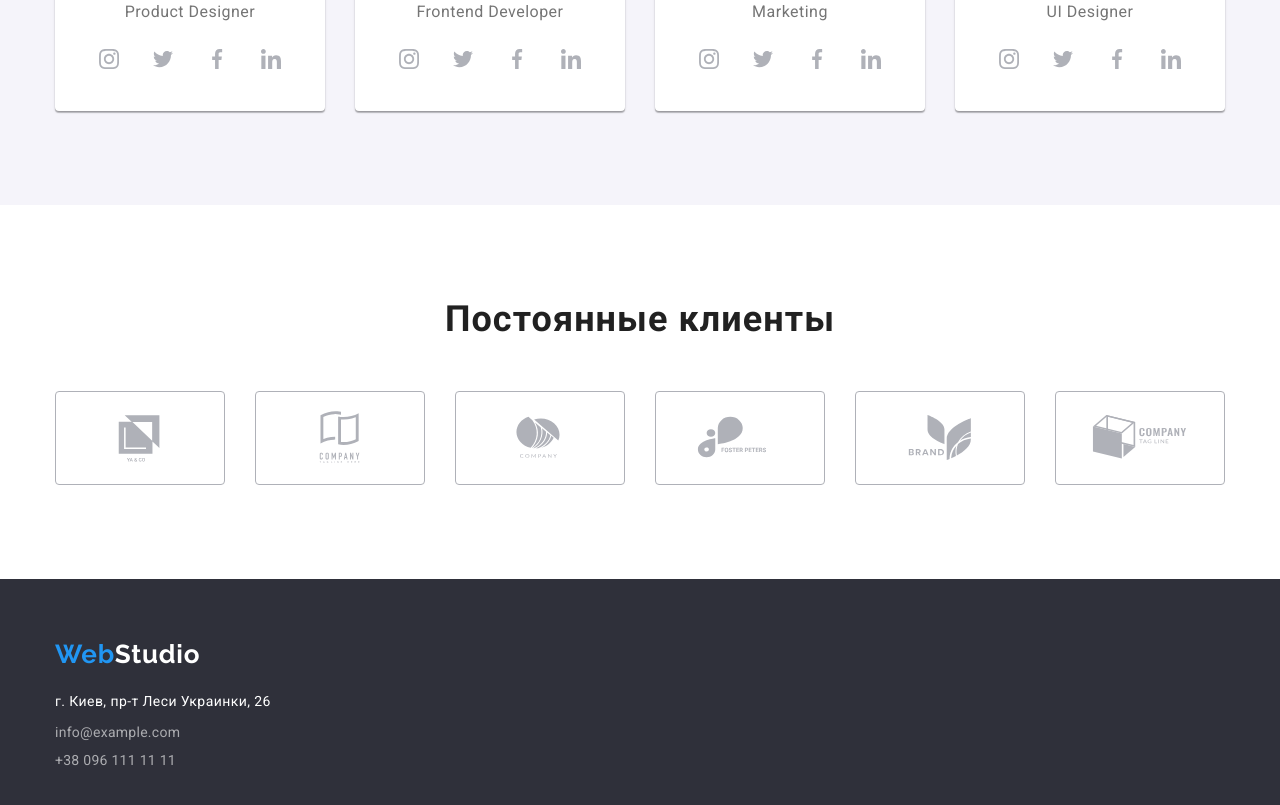
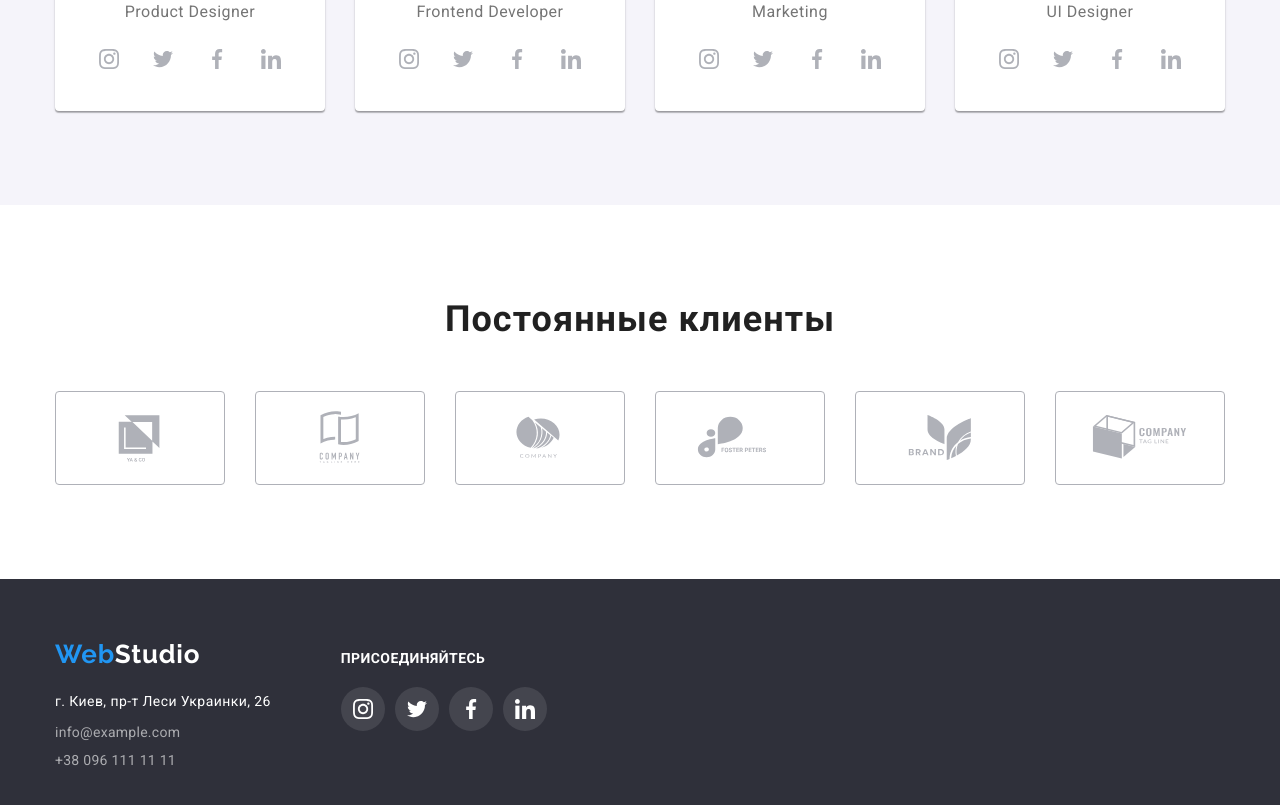
Before and after one commit to OrdDreamer/goit-markup-hw-04, a plain HTML site: page index.html in a window 1280 px wide. Shown: the part 2079-2884 px from the top of the page. Drawn offline with nearby package versions, Linux system fonts and the light colour scheme.

Commit message:
Add social block to footer.

```diff
--- a/css/styles.css
+++ b/css/styles.css
@@ -84,8 +84,6 @@ body {
 
 .social-list {
   display: flex;
-  justify-content: center;
-  margin: 16px auto 0;
 }
 
 .social-list-item:not(:last-child) {
@@ -381,6 +379,11 @@ body {
   color: var(--secondary-text-color-theme-light);
 }
 
+.team-social-list {
+  justify-content: center;
+  margin: 16px auto 0;
+}
+
 /* =============== /Team =============== */
 
 /* =============== Clients =============== */
@@ -432,6 +435,15 @@ body {
   padding-bottom: 60px;
 }
 
+.footer-container {
+  display: flex;
+  align-items: baseline;
+}
+
+.footer-main {
+  margin-right: 70px;
+}
+
 .logo-theme-dark,
 .logo-theme-dark:link,
 .logo-theme-dark:visited,
@@ -472,6 +484,23 @@ body {
 .contact-email-theme-dark:hover,
 .contact-email-theme-dark:focus {
   color: var(--primary-text-color-theme-dark);
+}
+
+.footer-social-title {
+  font-size: 14px;
+  line-height: 1.14;
+  letter-spacing: 0.03em;
+  text-transform: uppercase;
+  color: var(--primary-text-color-theme-dark);
+}
+
+.footer-social-list {
+  margin-top: 20px;
+}
+
+.footer-social-list-item-link {
+  fill: #fff;
+  background-color: rgba(255, 255, 255, 0.1);
 }
 
 /* =============== /Foter =============== */
--- a/index.html
+++ b/index.html
@@ -181,7 +181,7 @@
               <div class="team-item-content-wrapper">
                 <h3 class="team-item-title">Игорь Демьяненко</h3>
                 <p class="team-item-description" lang="en">Product Designer</p>
-                <ul class="list social-list">
+                <ul class="list social-list team-social-list">
                   <li class="social-list-item">
                     <a href="" class="social-list-item-link">
                       <svg class="social-list-item-icon">
@@ -224,7 +224,7 @@
               <div class="team-item-content-wrapper">
                 <h3 class="team-item-title">Ольга Репина</h3>
                 <p class="team-item-description" lang="en">Frontend Developer</p>
-                <ul class="list social-list">
+                <ul class="list social-list team-social-list">
                   <li class="social-list-item">
                     <a href="" class="social-list-item-link">
                       <svg class="social-list-item-icon">
@@ -267,7 +267,7 @@
               <div class="team-item-content-wrapper">
                 <h3 class="team-item-title">Николай Тарасов</h3>
                 <p class="team-item-description" lang="en">Marketing</p>
-                <ul class="list social-list">
+                <ul class="list social-list team-social-list">
                   <li class="social-list-item">
                     <a href="" class="social-list-item-link">
                       <svg class="social-list-item-icon">
@@ -310,7 +310,7 @@
               <div class="team-item-content-wrapper">
                 <h3 class="team-item-title">Михаил Ермаков</h3>
                 <p class="team-item-description" lang="en">UI Designer</p>
-                <ul class="list social-list">
+                <ul class="list social-list team-social-list">
                   <li class="social-list-item">
                     <a href="" class="social-list-item-link">
                       <svg class="social-list-item-icon">
@@ -400,7 +400,8 @@
 
     <!-- Footer -->
     <footer class="page-footer">
-      <div class="container">
+      <div class="container footer-container">
+        <div class="footer-main">
           <a class="logo logo-theme-dark link" href="">
             <span class="logo-blue-text">Web</span>Studio
           </a>
@@ -417,7 +418,10 @@
                 </a>
               </li>
               <li class="address-list-item">
-              <a class="link contact-email contact-email-theme-dark" href="mailto:info@example.com">
+                <a
+                  class="link contact-email contact-email-theme-dark"
+                  href="mailto:info@example.com"
+                >
                   info@example.com
                 </a>
               </li>
@@ -432,6 +436,40 @@
             </ul>
           </address>
         </div>
+        <div class="footer-social">
+          <h2 class="footer-social-title">Присоединяйтесь</h2>
+          <ul class="list social-list footer-social-list">
+            <li class="social-list-item">
+              <a href="" class="social-list-item-link footer-social-list-item-link">
+                <svg class="social-list-item-icon">
+                  <use href="images/sprite.svg#instagram"></use>
+                </svg>
+              </a>
+            </li>
+            <li class="social-list-item">
+              <a href="" class="social-list-item-link footer-social-list-item-link">
+                <svg class="social-list-item-icon">
+                  <use href="images/sprite.svg#twitter"></use>
+                </svg>
+              </a>
+            </li>
+            <li class="social-list-item">
+              <a href="" class="social-list-item-link footer-social-list-item-link">
+                <svg class="social-list-item-icon">
+                  <use href="images/sprite.svg#facebook"></use>
+                </svg>
+              </a>
+            </li>
+            <li class="social-list-item">
+              <a href="" class="social-list-item-link footer-social-list-item-link">
+                <svg class="social-list-item-icon">
+                  <use href="images/sprite.svg#linkedin"></use>
+                </svg>
+              </a>
+            </li>
+          </ul>
+        </div>
+      </div>
     </footer>
   </body>
 </html>
```
Lines whose indentation alone changed are shown as unchanged.
